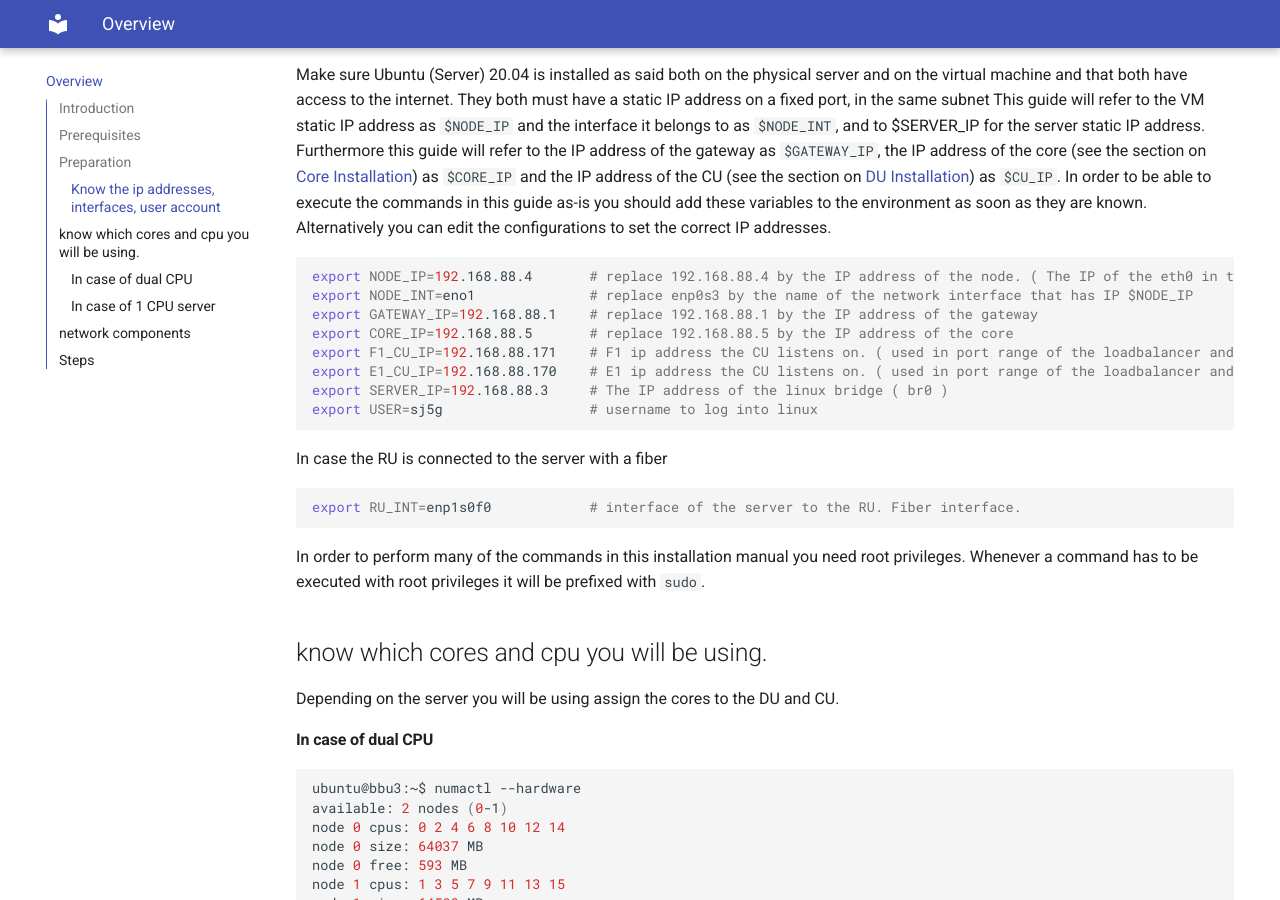
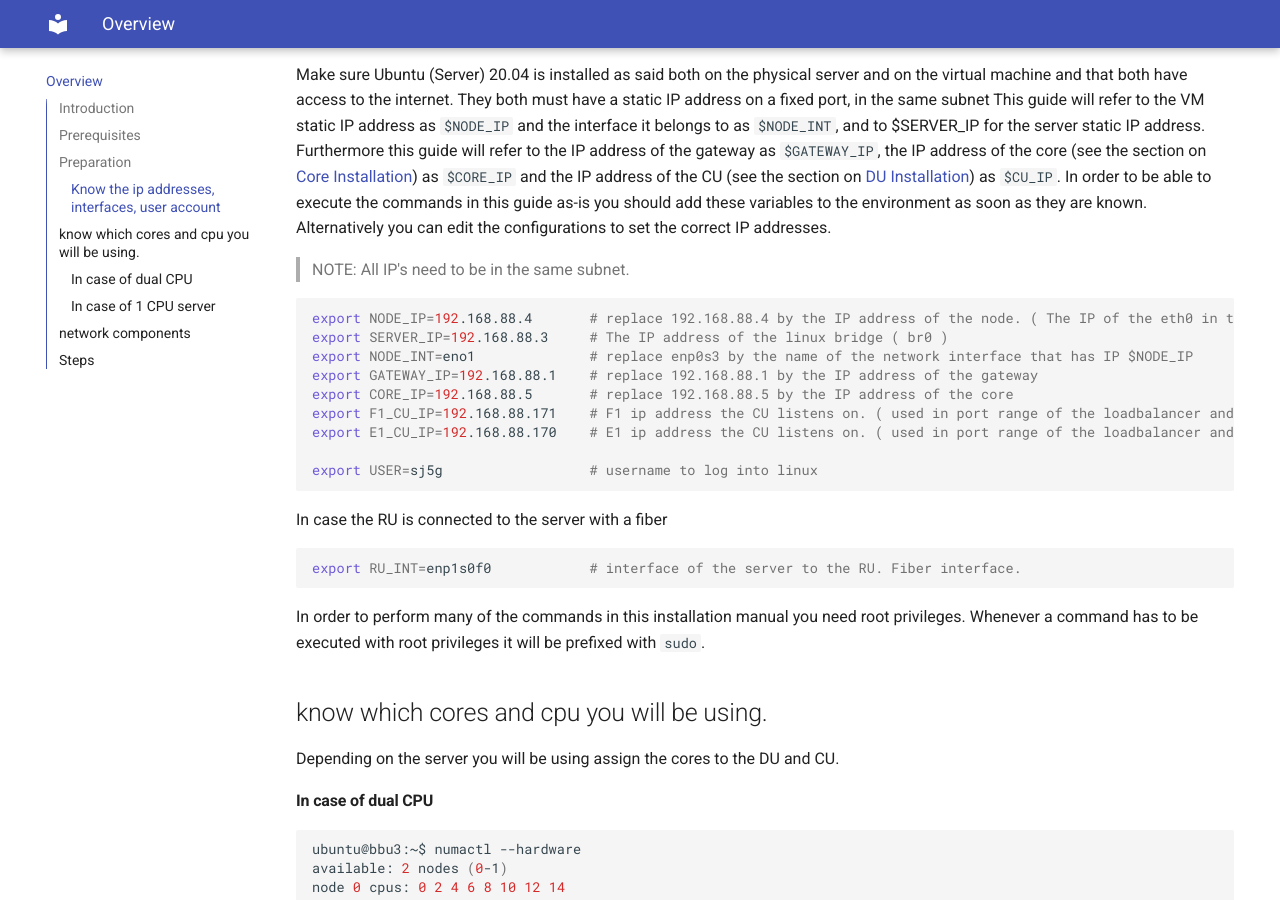
Before and after one commit to accelleran/drax-docs, an MkDocs documentation site: the page built from docs/index.md, in a window 1280 px wide and 900 px high, scrolled down 1648 px. Built offline with MkDocs 1.6.1 and Material for MkDocs 9.7.7, drawn with Linux system fonts in a browser that asks for light colours; the version menu is left out.

Commit message:
Update index.md

````diff
--- a/docs/index.md
+++ b/docs/index.md
@@ -52,14 +52,17 @@ Furthermore this guide will refer to the IP address of the gateway as `$GATEWAY_
 In order to be able to execute the commands in this guide as-is you should add these variables to the environment as soon as they are known.
 Alternatively you can edit the configurations to set the correct IP addresses.
 
+> NOTE: All IP's need to be in the same subnet.
+
 ``` bash
 export NODE_IP=192.168.88.4       # replace 192.168.88.4 by the IP address of the node. ( The IP of the eth0 in the CU VM )
+export SERVER_IP=192.168.88.3     # The IP address of the linux bridge ( br0 )
 export NODE_INT=eno1              # replace enp0s3 by the name of the network interface that has IP $NODE_IP
 export GATEWAY_IP=192.168.88.1    # replace 192.168.88.1 by the IP address of the gateway
 export CORE_IP=192.168.88.5       # replace 192.168.88.5 by the IP address of the core
 export F1_CU_IP=192.168.88.171    # F1 ip address the CU listens on. ( used in port range of the loadbalancer and creation of the CUCP)
 export E1_CU_IP=192.168.88.170    # E1 ip address the CU listens on. ( used in port range of the loadbalancer and creation of the CUCP)
-export SERVER_IP=192.168.88.3     # The IP address of the linux bridge ( br0 )
+
 export USER=sj5g                  # username to log into linux
 ```
 
````
